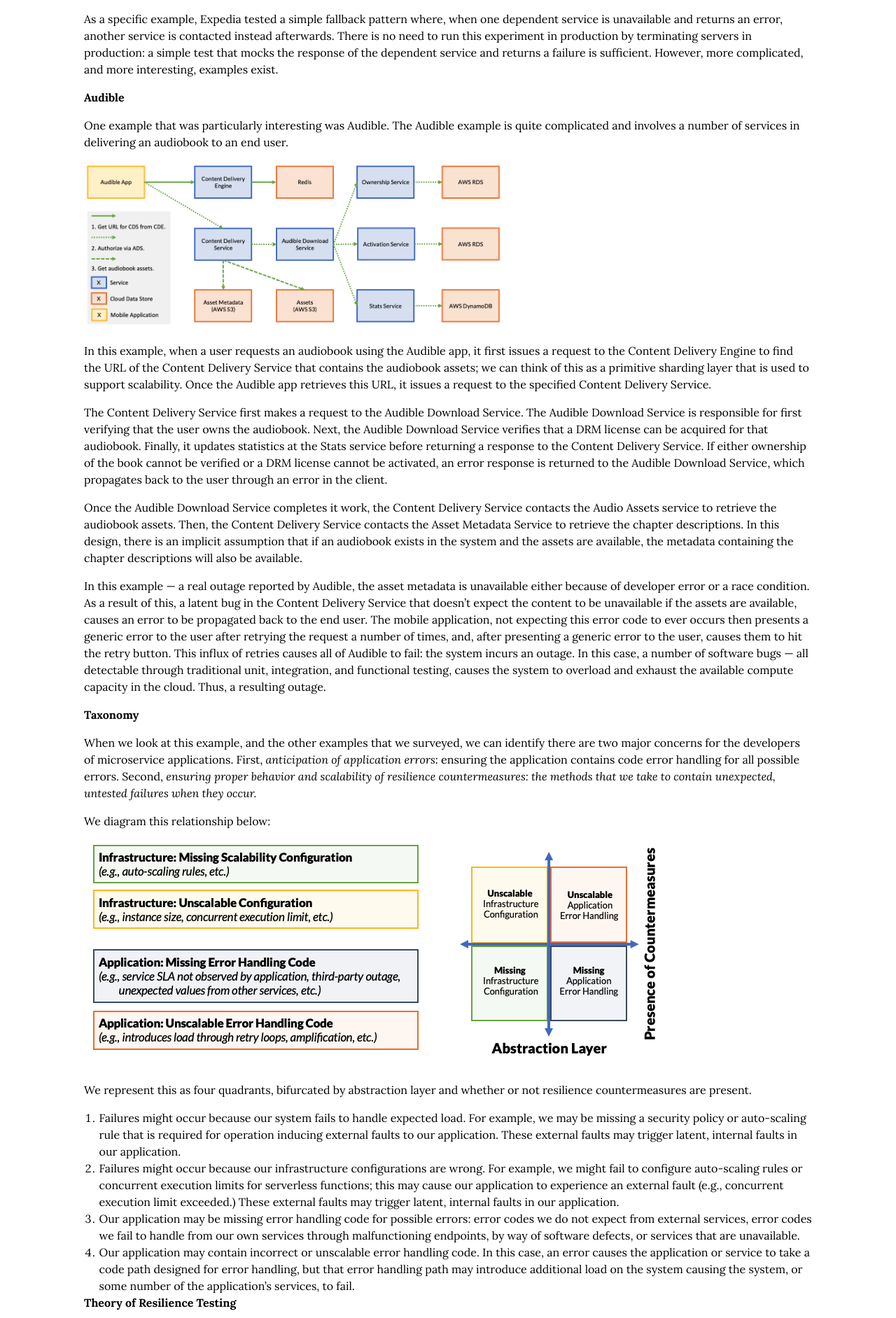
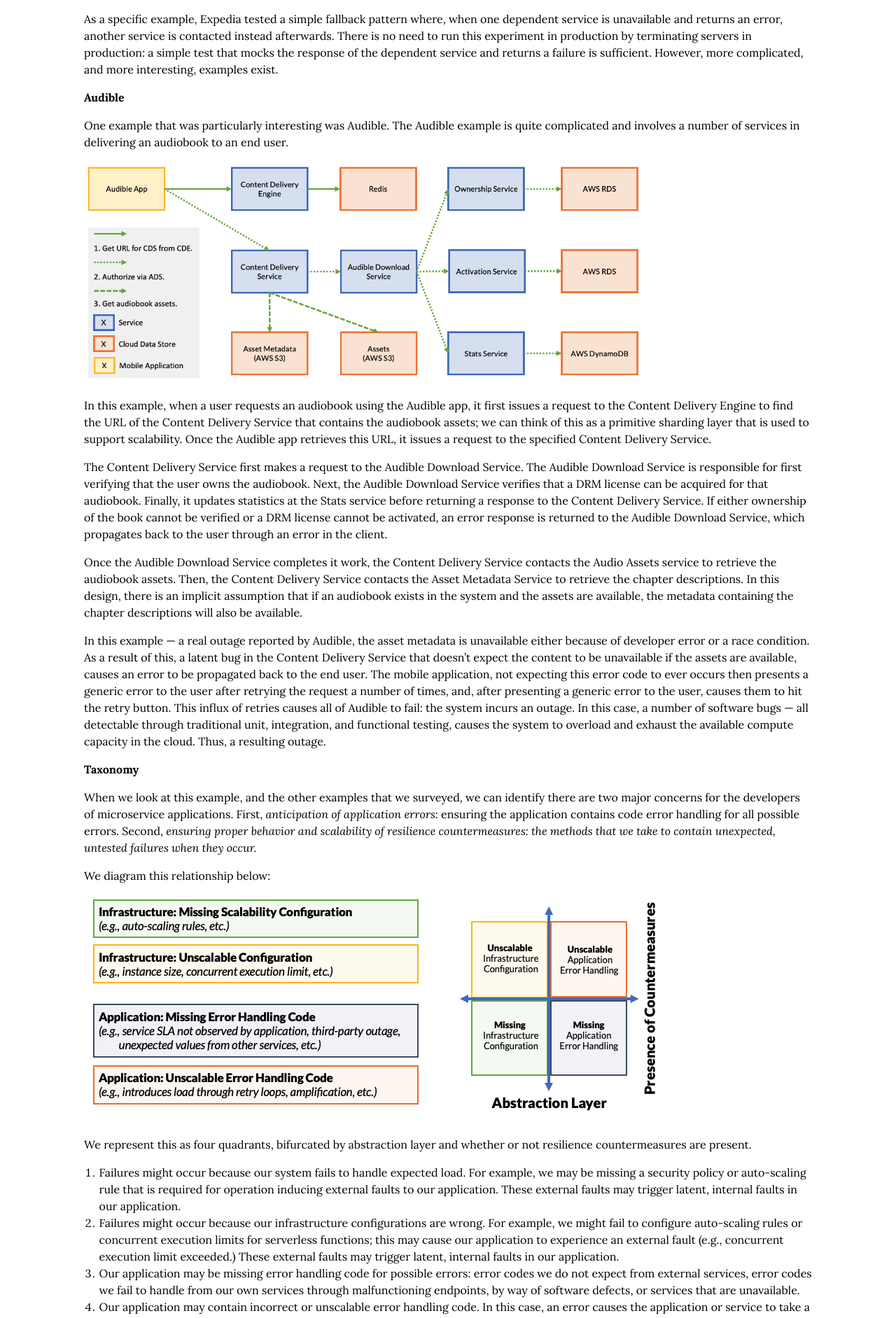
Before and after one commit to cmeiklejohn/cmeiklejohn.github.io, a Jekyll site: the page built from _posts/2022-03-19-understanding-faults.markdown, in a window 1280 px wide. Shown: the part 2793-4676 px from the top of the page at 70% size. Built offline with Jekyll 4.4.1, drawn with Linux system fonts in a browser that asks for light colours; some web fonts are replaced.

Commit message:
prototype

```diff
--- a/_posts/2022-03-19-understanding-faults.markdown
+++ b/_posts/2022-03-19-understanding-faults.markdown
@@ -88,7 +88,7 @@
 
 One example that was particularly interesting was Audible.  The Audible example is quite complicated and involves a number of services in delivering an audiobook to an end user.
 
-<img src="/img/audible.png" width="600">
+<img src="/img/audible.png" width="800">
 
 In this example, when a user requests an audiobook using the Audible app, it first issues a request to the Content Delivery Engine to find the URL of the Content Delivery Service that contains the audiobook assets; we can think of this as a primitive sharding layer that is used to support scalability.  Once the Audible app retrieves this URL, it issues a request to the specified Content Delivery Service.
 
```
